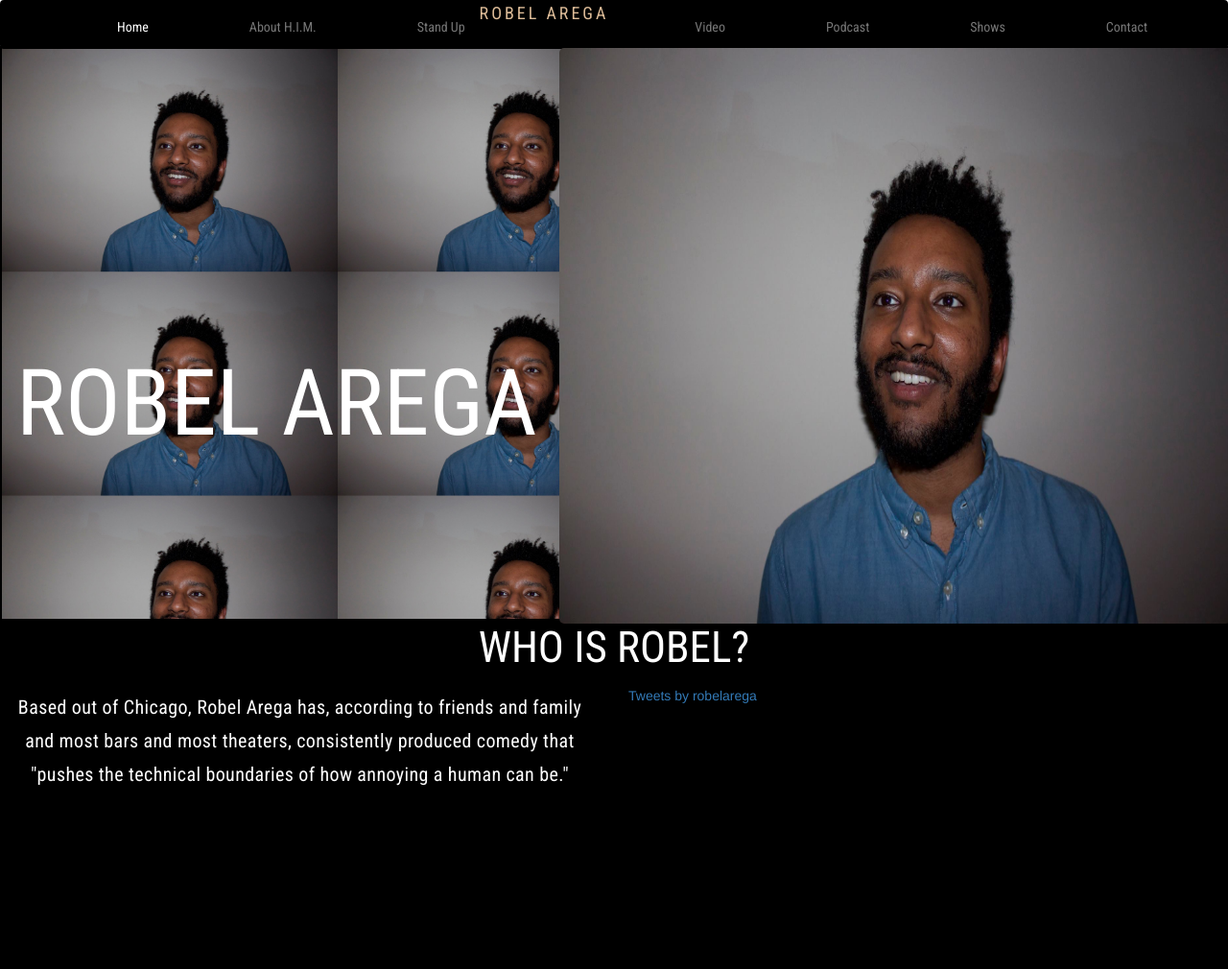
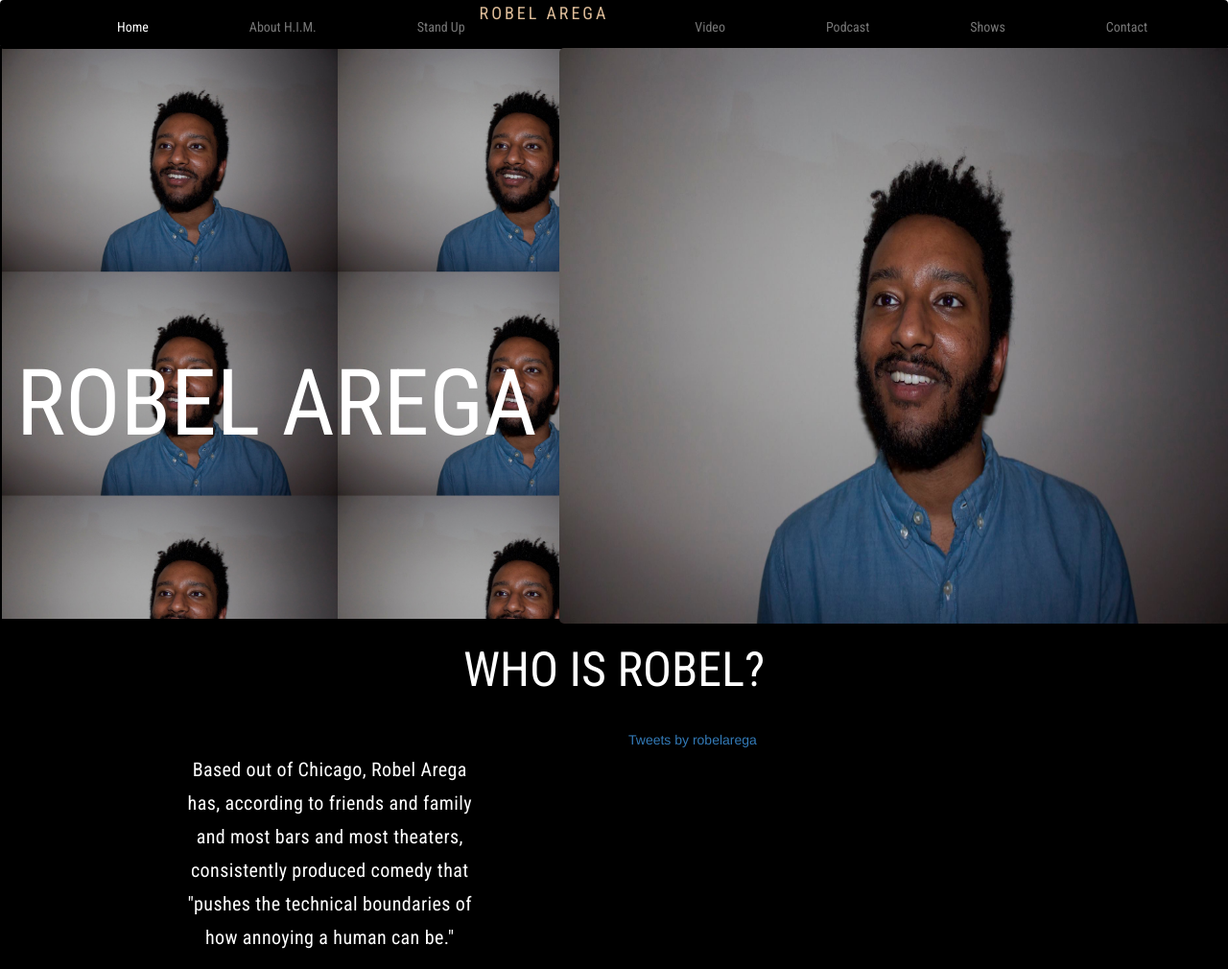
Before and after one commit to grssmnn2/RobelArega, a PHP site: page / in a window 1280 px wide. Shown: the whole page at 96% size. Before the commit the page ends 819 px from the top, so only its background shows below. Run offline with PHP 8.4, Linux system fonts and the light colour scheme; some libraries are stand-ins or nearby versions.

Commit message:
fixing about me styling

```diff
--- a/style.css
+++ b/style.css
@@ -100,7 +100,15 @@ img{
     max-height: 200px;
 }
 
+.twitter h3{
+    padding: 2%;
+    font-size: 50px;
+}
+
 .about p{
+    max-width: 50%;
+    margin-top: 3%;
+    margin-left: 30%;
     font-size: 20px;
     padding: 5px;
     font-family: 'Roboto Condensed', sans-serif;
```
